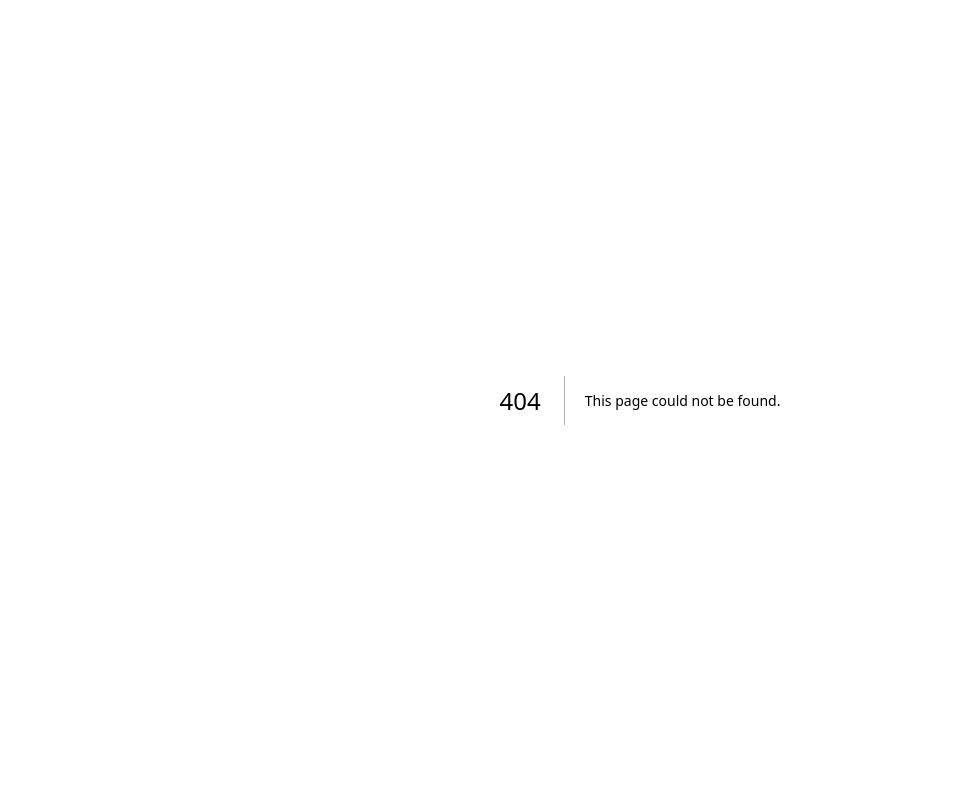
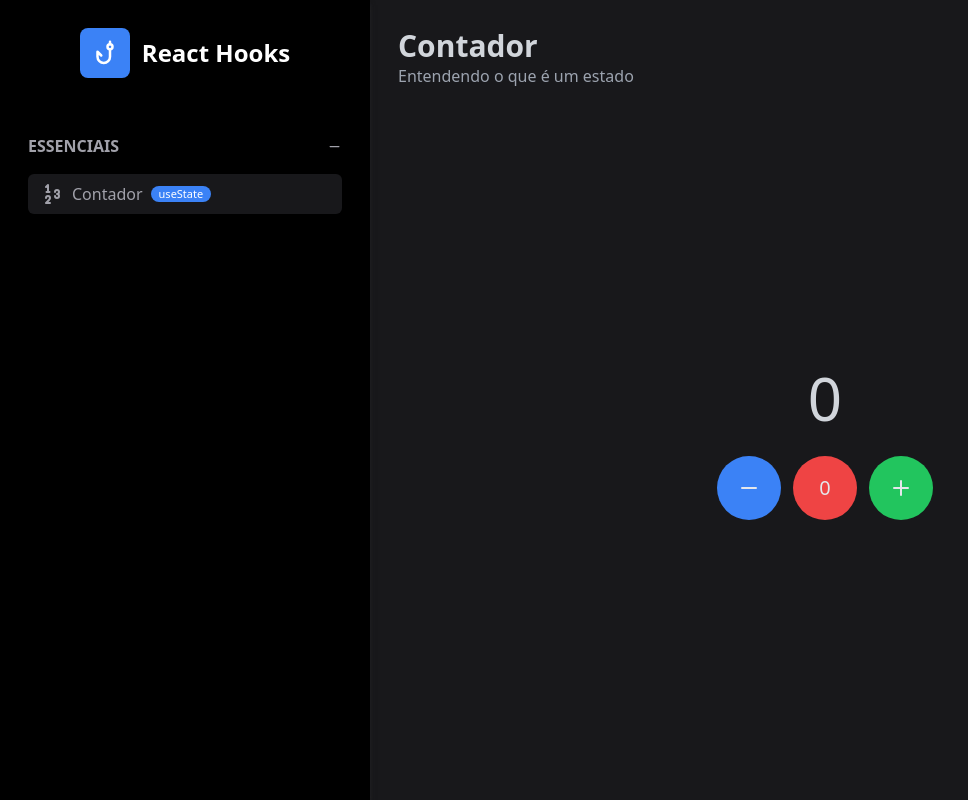
Before and after one commit to felipemrqs/react_hooks, a Next.js app: page /essenciais/contador in a window 1280 px wide. Before the commit this address had no page. Shown: the whole page, without its empty margins (0-968 px from the left). Built offline with nearby package versions, Linux system fonts and the light colour scheme.

Commit message:
estudo sobre useState

```diff
--- a/src/components/template/Logo.tsx
+++ b/src/components/template/Logo.tsx
@@ -11,7 +11,7 @@ interface LogoProps {
 
 export default function Logo(props: LogoProps) {
     return (
-        <Link href="/public" className="cursor-pointer">
+        <Link href="/" className="cursor-pointer">
             <Flex col={props.col} centerCross className={props.className}>
                 <div
                     className={`
--- a/src/components/template/MenuPrincipal.tsx
+++ b/src/components/template/MenuPrincipal.tsx
@@ -4,13 +4,16 @@ import Logo from "./Logo";
 import MenuPrincipalItem from "./MenuPrincipalItem";
 import MenuPrincipalSecao from "./MenuPrincipalSecao";
 import Flex from "./Flex";
+import {IconNumbers} from "@tabler/icons-react";
 
 export default function MenuPrincipal() {
     const secoes = [
         {
             titulo: "Essenciais",
             aberta: true,
-            itens: [],
+            itens: [
+                { icone: <IconNumbers/>, titulo: "Contador", tag: "useState", url: "/essenciais/contador" },
+            ],
         },
     ];
     const mini = false;
--- /dev/null
+++ b/src/pages/essenciais/contador.tsx
@@ -0,0 +1,20 @@
+import Pagina from "@/components/template/Pagina";
+import Display from "@/components/template/Display";
+import {useState} from "react";
+import Botao from "@/components/template/Botao";
+import Flex from "@/components/template/Flex";
+import {IconMinus, IconPlus} from "@tabler/icons-react";
+
+export default function (){
+    let [contador, setContador] = useState(0);
+    return (
+        <Pagina titulo="Contador" subtitulo="Entendendo o que é um estado">
+            <Display texto={contador}/>
+            <Flex>
+                <Botao redondo tamanho={"xl"} cor={"bg-blue-500"} icone={<IconMinus/>} onClick={()=>setContador(contador-1)}/>
+                <Botao redondo tamanho={"xl"} cor={"bg-red-500"} texto="0" onClick={()=>setContador(0)}/>
+                <Botao redondo tamanho={"xl"} cor={"bg-green-500"} icone={<IconPlus/>} onClick={()=>setContador(contador+1)}/>
+            </Flex>
+        </Pagina>
+    )
+}
```
